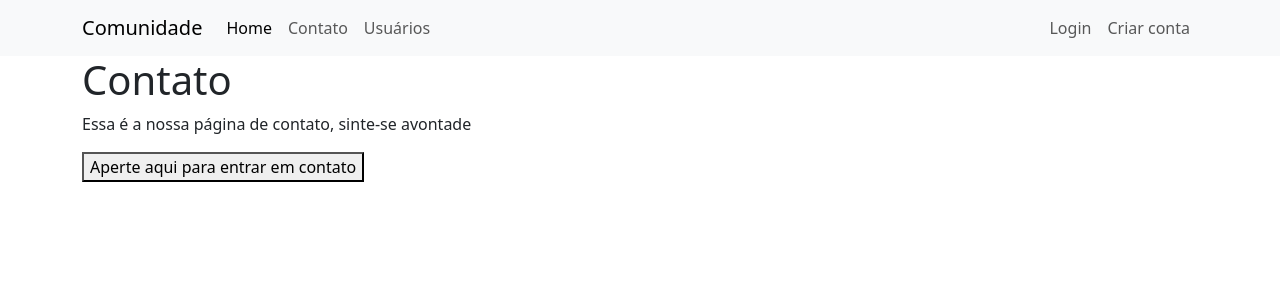
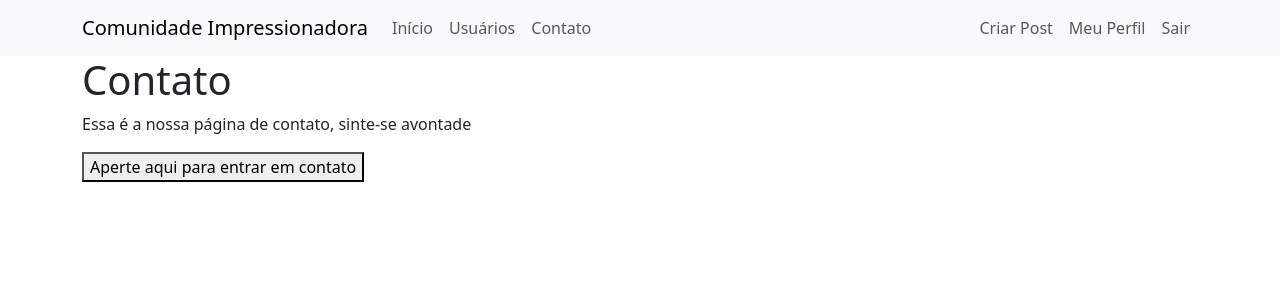
Before and after one commit to italosoousa/SiteComunidade, a Flask app: page /contato in a window 1280 px wide. Shown: the top 300 px of the page. Run offline with Flask 3, Linux system fonts and the light colour scheme; a user stored in the database is signed in.

Commit message:
Reconhecendo se o usuário está logado e mudando a navbar de acordo com isso

```diff
--- a/comunidade/routes.py
+++ b/comunidade/routes.py
@@ -2,7 +2,7 @@ from flask import render_template, request, flash, redirect, url_for
 from comunidade import app, database, bcrypt
 from comunidade.forms import FormLogin, FormCriarConta
 from comunidade.models import Usuario
-from flask_login import login_user
+from flask_login import login_user, logout_user, current_user
 
 # Rota da página inicial
 @app.route("/") # Esse é o caminho da página na qual eu quero alterar
@@ -50,10 +50,18 @@ def login():
         return redirect(url_for('home'))
     return render_template('login.html', form_criarconta=form_criarconta, form_login= form_login)
 
-app.route('/sair')
+@app.route('/sair')
 def sair():
-    pass
+    logout_user()
+    flash(f'Logout Feito com Sucesso', 'alert-success')
+    return redirect(url_for('home'))
 
-app.route('/perfil')
+
+@app.route('/perfil')
 def perfil():
-    pass
+    return render_template('perfil.html')
+
+
+@app.route('/post/criar')
+def criar_post():
+    return render_template('criarpost.html')
--- a/comunidade/templates/navbar.html
+++ b/comunidade/templates/navbar.html
@@ -1,30 +1,37 @@
 <nav class="navbar navbar-expand-lg navbar-light bg-light">
   <div class="container-fluid container">
-    <a class="navbar-brand" href="/">Comunidade</a>
-    <button class="navbar-toggler" type="button" data-bs-toggle="collapse" data-bs-target="#navbarSupportedContent"
-      aria-controls="navbarSupportedContent" aria-expanded="false" aria-label="Toggle navigation">
-      <span class="navbar-toggler-icon"></span>
-    </button>
+    <a class="navbar-brand" href="{{ url_for('home') }}">Comunidade Impressionadora</a>
     <div class="collapse navbar-collapse" id="navbarSupportedContent">
       <ul class="navbar-nav me-auto mb-2 mb-lg-0">
         <li class="nav-item">
-          <a class="nav-link active" aria-current="page" href="/">Home</a>
+          <a class="nav-link" aria-current="page" href="{{ url_for('home') }}">Início</a>
         </li>
         <li class="nav-item">
-          <a class="nav-link" href="/contato">Contato</a>
-        </li>
+          <a class="nav-link" href="{{ url_for('usuarios') }}">Usuários</a>
         </li>
         <li class="nav-item">
-          <a class="nav-link" href="/usuarios">Usuários</a>
+          <a class="nav-link" href="{{ url_for('contato') }}">Contato</a>
         </li>
       </ul>
       <ul class="d-flex navbar-nav">
+        {% if current_user.is_authenticated %}
         <li class="nav-item">
-          <a class="nav-link" href="/login">Login</a>
+          <a class="nav-link" href="{{ url_for('criar_post') }}">Criar Post</a>
         </li>
         <li class="nav-item">
-          <a class="nav-link" href="/login">Criar conta</a>
+          <a class="nav-link" href="{{ url_for('perfil') }}">Meu Perfil</a>
         </li>
+        <li class="nav-item">
+          <a class="nav-link" href="{{ url_for('sair') }}">Sair</a>
+        </li>
+        {% else %}
+        <li class="nav-item">
+          <a class="nav-link" href="{{ url_for('login') }}">Login</a>
+        </li>
+        <li class="nav-item">
+          <a class="nav-link" href="{{ url_for('login') }}">Criar Conta</a>
+        </li>
+        {% endif %}
       </ul>
     </div>
   </div>
```
Also changed, not shown: comunidade/templates/criarpost.html (added, +7 -0 lines), comunidade/templates/perfil.html (added, +7 -0 lines).
